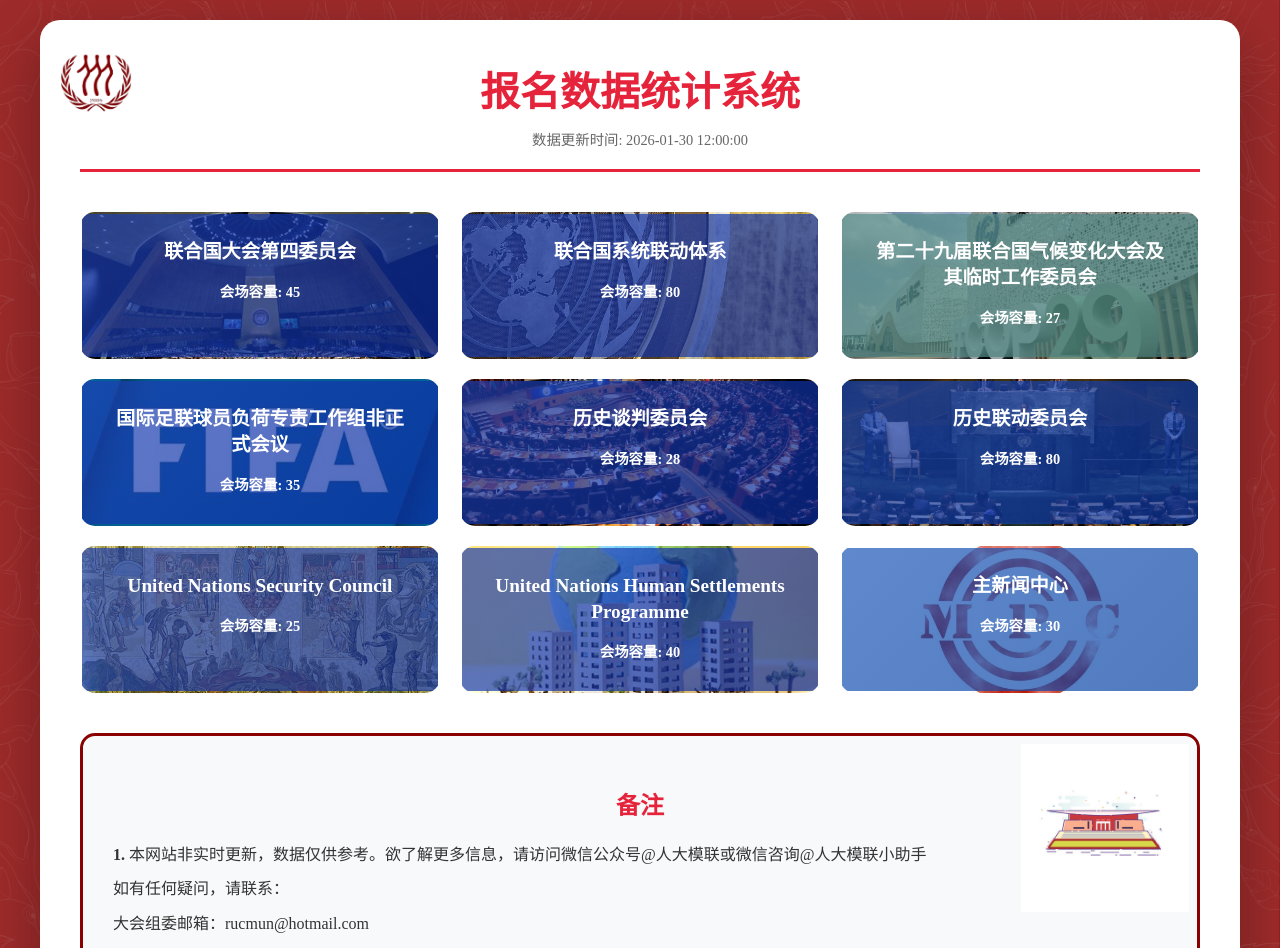
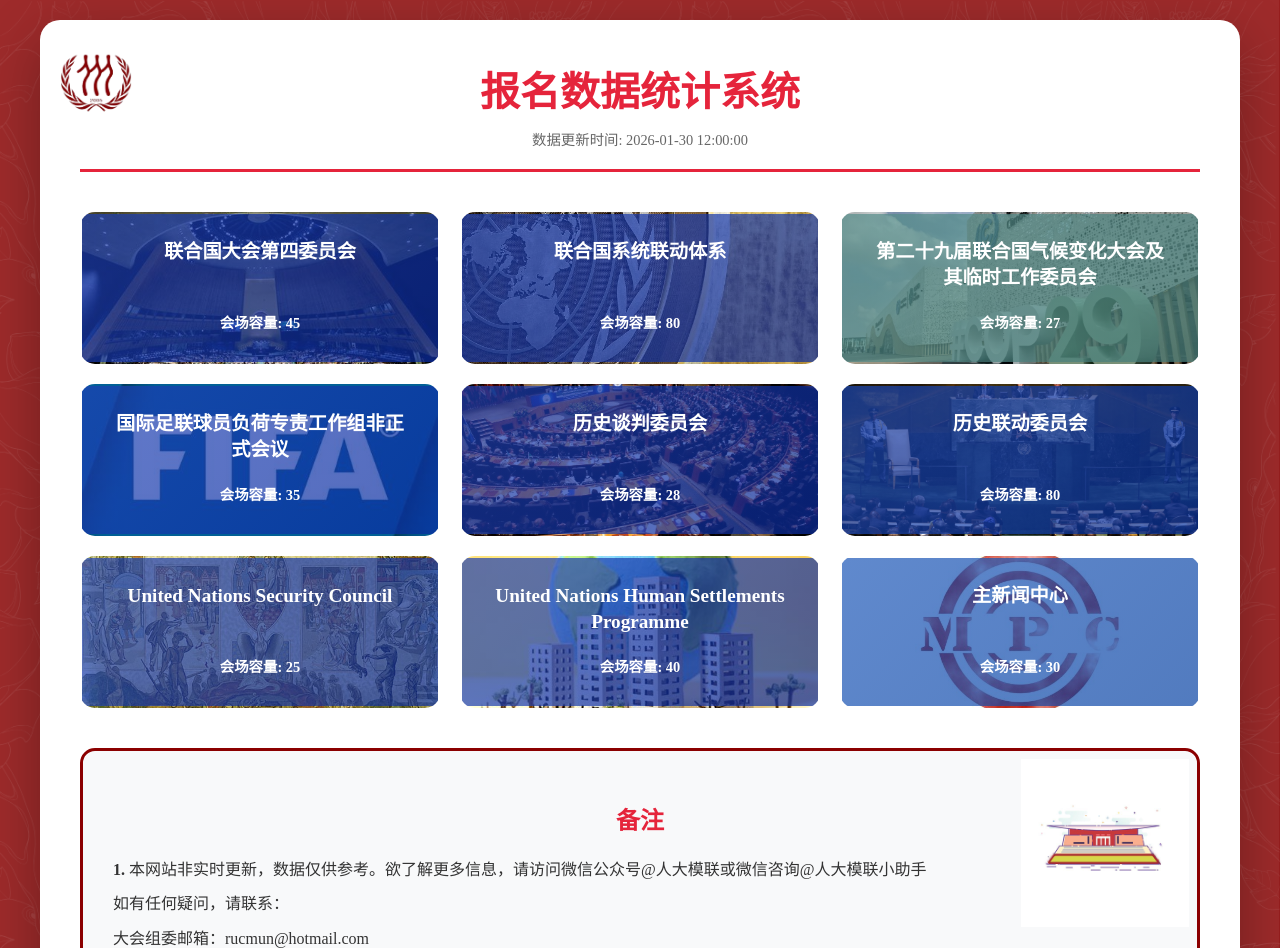
Before and after one commit to zsy1199/rucmun-enrollment-site, a Flask app: page / in a window 1280 px wide. Shown: the top 948 px of the page. Run offline with Flask 3, Linux system fonts and the light colour scheme.

Commit message:
统一卡片高度并修复会场进度条颜色
Co-authored-by: Cursor <cursoragent@cursor.com>

```diff
--- a/static/css/style.css
+++ b/static/css/style.css
@@ -90,6 +90,8 @@ body.committee-page header h1 {
     grid-template-columns: repeat(auto-fill, minmax(280px, 1fr));
     gap: 20px;
     margin-bottom: 40px;
+    align-items: stretch;
+    grid-auto-rows: 1fr;
 }
 
 /* 单个会场：卡片 + 下方进度条整体作为一个网格单元 */
@@ -97,6 +99,7 @@ body.committee-page header h1 {
     display: flex;
     flex-direction: column;
     gap: 8px;
+    height: 100%;
 }
 
 .committee-card {
@@ -108,6 +111,10 @@ body.committee-page header h1 {
     border: 2px solid transparent;
     color: white;
     text-align: center;
+    display: flex;
+    flex-direction: column;
+    justify-content: space-between;
+    height: 100%;
 }
 
 .committee-card:hover {
--- a/static/js/index.js
+++ b/static/js/index.js
@@ -120,7 +120,7 @@ async function loadStats() {
                 if (barFill) {
                     const fillPercent = Math.min(100, ratio * 3 * 100);
                     barFill.style.width = fillPercent + '%';
-                    barFill.style.background = ''; /* 使用 CSS 中定义的渐变 */
+                    barFill.style.background = 'linear-gradient(to right, #3b82f6 0%, #10b981 25%, #eab308 50%, #f97316 75%, #ef4444 100%)';
                 }
             } else {
                 previewEl.innerHTML = '<p>暂无数据</p>';
```
